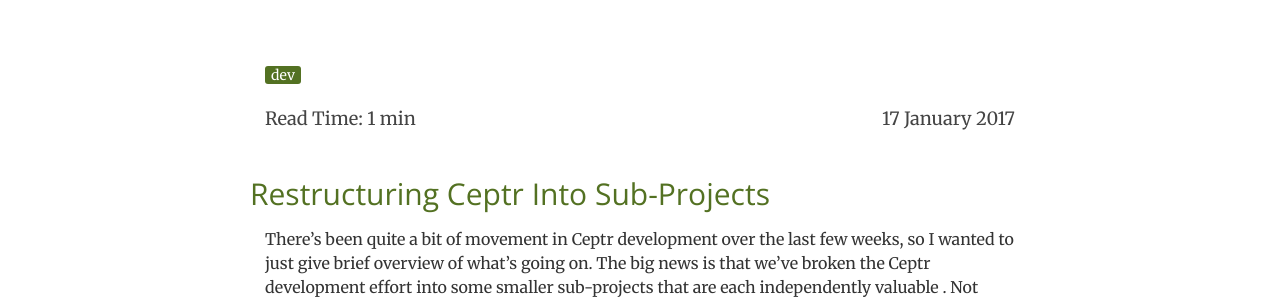
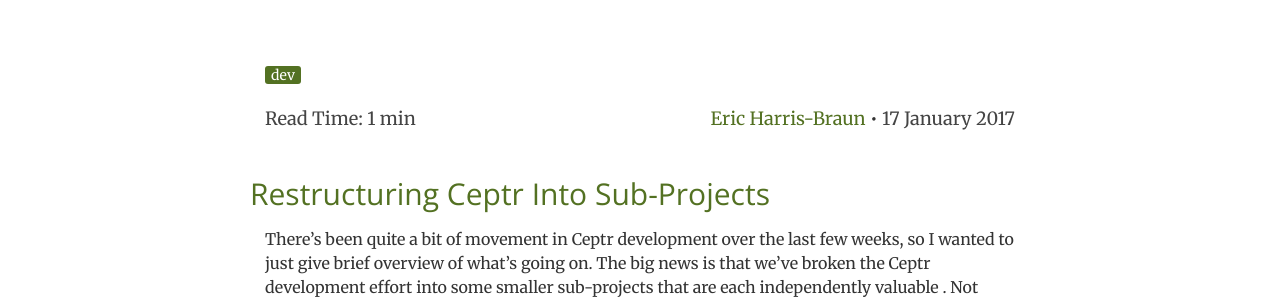
Before and after one commit to metacurrency/ceptr-org, a Jekyll site: the page built from _posts/2017-01-17-restructuring-ceptr-sub-projects.md, in a window 1280 px wide. Shown: the part 337-637 px from the top of the page. Built offline with Jekyll 4.4.1, drawn with Linux system fonts in a browser that asks for light colours; comment, search, counter and statistics services are not loaded.

Commit message:
added back in post authors

```diff
--- a/_includes/css/custom.css
+++ b/_includes/css/custom.css
@@ -123,11 +123,19 @@
   font-size: 100%;
   padding: 0 6px 0 6px;
 }
+
+section.blog post-meta.author,
+section.blog post-meta.post-date,
+section.blog post-meta.read-time {
+  font-size: 130%;
+}
+
 section.blog post-meta.post-date,
 section.blog post-meta.read-time {
   color: #444;
-  font-size: 130%;
 }
+
+
 section.blog p.read-more {
   border-bottom: 2px solid #537122;
   padding-bottom: 1.5em;
--- a/_layouts/post.html
+++ b/_layouts/post.html
@@ -27,6 +27,8 @@
                </post-meta>
              </div>
             <div class="pull-right">
+              <post-meta class="author">
+                {% if page.author %} <a href="{{page.author_url}}">{{ page.author }}</a>  • {% endif %}{% if page.meta %} • {{ page.meta }}{% endif %}</post-meta>
                 <post-meta class="post-date">
                    {{ page.date | date: "%d %B %Y" }}
                 </post-meta>
--- a/blog.html
+++ b/blog.html
@@ -8,7 +8,6 @@
 ---
 <section class="blog">
   <div class="container">
-
     <div class="row">
       <div  class="col-md-8">
         <div  id="tag-results-container" class="hidden">
@@ -43,6 +42,8 @@
                               </post-meta>
             </div>
             <div class="pull-right">
+              <post-meta class="author">
+                {% if post.author %} <a href="{{post.author_url}}">{{ post.author }}</a>  • {% endif %}{% if post.meta %} • {{ post.meta }}{% endif %}</post-meta>
               <post-meta class="post-date">
                 {{ post.date | date: "%d %B %Y" }}
               </post-meta>
```
Lines whose indentation alone changed are shown as unchanged.
